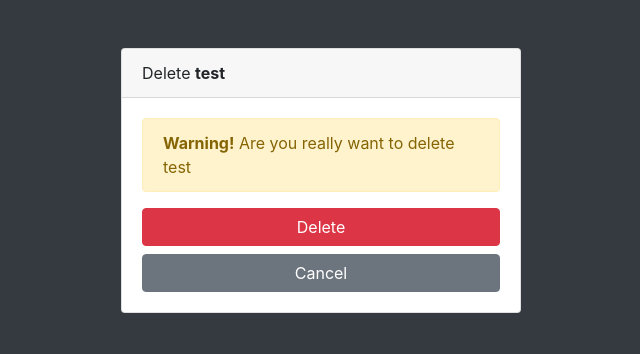
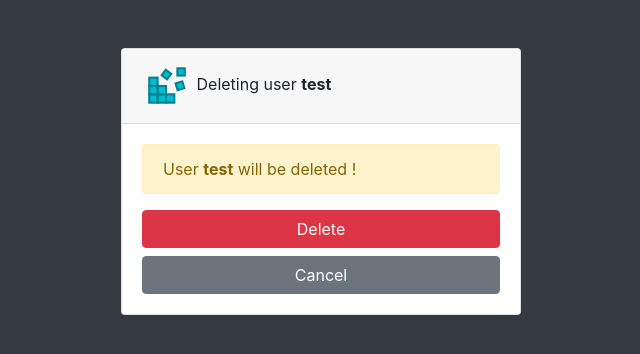
Before and after one commit to ratibor78/kubyk, a Flask app: a page that uses app/templates/delete.html in a window 1280 px wide. Shown: the top 354 px of the page, without its empty margins (319-959 px from the left). Run offline with Flask 2, Linux system fonts and the light colour scheme; a user stored in the database is signed in; some libraries are stand-ins or nearby versions.

Commit message:
small fixes

```diff
--- a/app/templates/create.html
+++ b/app/templates/create.html
@@ -4,7 +4,10 @@
 <body class="bg-dark">
   <div class="container">
     <div class="card card-login mx-auto mt-5">
-      <div class="card-header">Create new User</div>
+      <div class="card-header">
+        <img alt="Kubyk" src="{{url_for('.static', filename='logo.png')}}" align="center" >
+        Creating new User
+      </div>
       <div class="card-body">
         <form form action="{{ url_for('create') }}" method="POST">
           {% if error  %}
--- a/app/templates/delete.html
+++ b/app/templates/delete.html
@@ -4,11 +4,14 @@
 <body class="bg-dark">
   <div class="container">
     <div class="card card-login mx-auto mt-5">
-      <div class="card-header">Delete <b>{{ user }}</b></div>
+      <div class="card-header">
+        <img alt="Kubyk" src="{{url_for('.static', filename='logo.png')}}" align="center" >
+        Deleting user <b>{{ user }}</b>
+      </div>
       <div class="card-body">
         <form form action="{{ url_for('userdel', user=user) }}" method="POST">
           <div class="alert alert-warning">
-            <strong>Warning!</strong> Are you really want to delete {{ user }}
+             User <strong>{{ user }}</strong> will be deleted !</strong>
           </div>
           <button class="btn btn-danger btn-block" value=userdel type="submit">Delete</button>
           <a href="/users" class="btn btn-secondary btn-block" role="button" aria-pressed="true">Cancel</a>
--- a/app/templates/login.html
+++ b/app/templates/login.html
@@ -6,7 +6,8 @@
     <div class="card card-login mx-auto mt-5">
       <div class="card-header">
         <img alt="Kubyk" src="{{url_for('.static', filename='logo.png')}}" align="center" >
-        &nbsp;Kubyk - Login</div>
+        &nbsp;Kubyk - Login
+      </div>
       <div class="card-body">
           {% if error  %}
           <div class="alert alert-warning">
@@ -15,7 +16,7 @@
           {% endif %}
         <form form action="{{ url_for('login') }}" method="POST">
           {{ form.hidden_tag() }}
-          <div class="form-group">
+          <div class="foapp/templates/login.htmlrm-group">
             <label for="username">Username</label>
               {{ form.username(class_="form-control", placeholder="Username", id="username") }}
           </div>
@@ -23,7 +24,6 @@
             <label for="password">Password</label>
               {{ form.password(class_="form-control", placeholder="Password", id="password") }}
             </div>
-          </div>
           <button class="btn btn-primary btn-block" value=login type="submit">Login</button>
         </form>
       </div>
--- a/app/templates/users.html
+++ b/app/templates/users.html
@@ -1,7 +1,7 @@
 {% extends 'base.html' %}
 
 {% block body %}
-<body class="fixed-nav sticky-footer bg-dark " id="page-top">
+<body class="fixed-nav sticky-footer bg-dark sidenav-toggled" id="page-top">
   <!-- Navigation-->
   <nav class="navbar navbar-expand-lg navbar-dark bg-dark fixed-top" id="mainNav">
     <a class="navbar-brand" href="/index">
--- a/app/webui.py
+++ b/app/webui.py
@@ -48,7 +48,7 @@ class CreateForm(FlaskForm):
 
 class ChangeForm(FlaskForm):
     password = PasswordField('password') # NOQA
-    level = SelectField('Access Level', validators=[DataRequired()], choices=[("", ""), ("admin", "admin"), ("user", "user")]) # NOQA
+    level = SelectField('Access Level', validators=[DataRequired()], choices=[("admin", "admin"), ("user", "user")]) # NOQA
 
 
 @app.route('/users')
```
Also changed, not shown: app/templates/changeuser.html (+6 -4 lines), sqlite/database.db.
